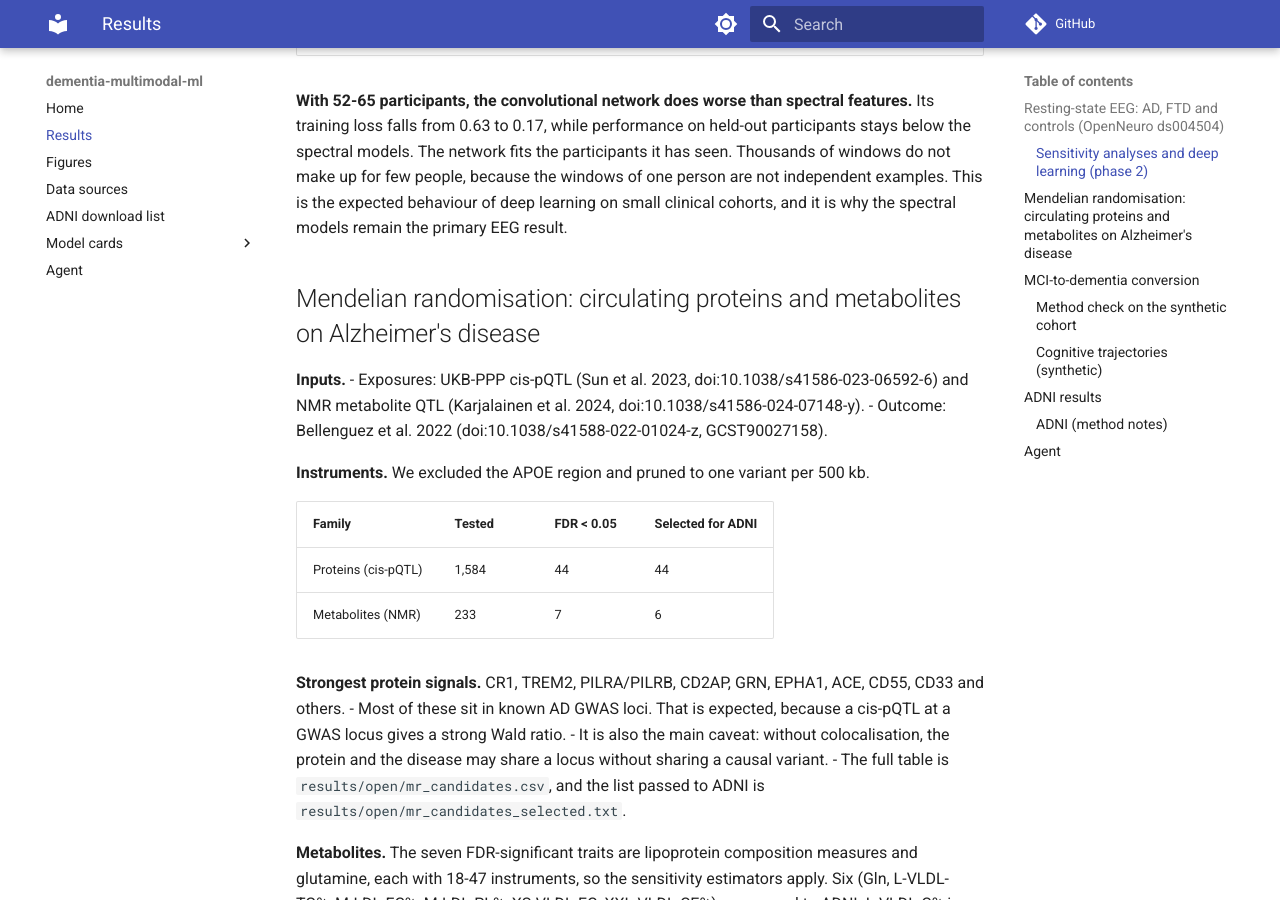
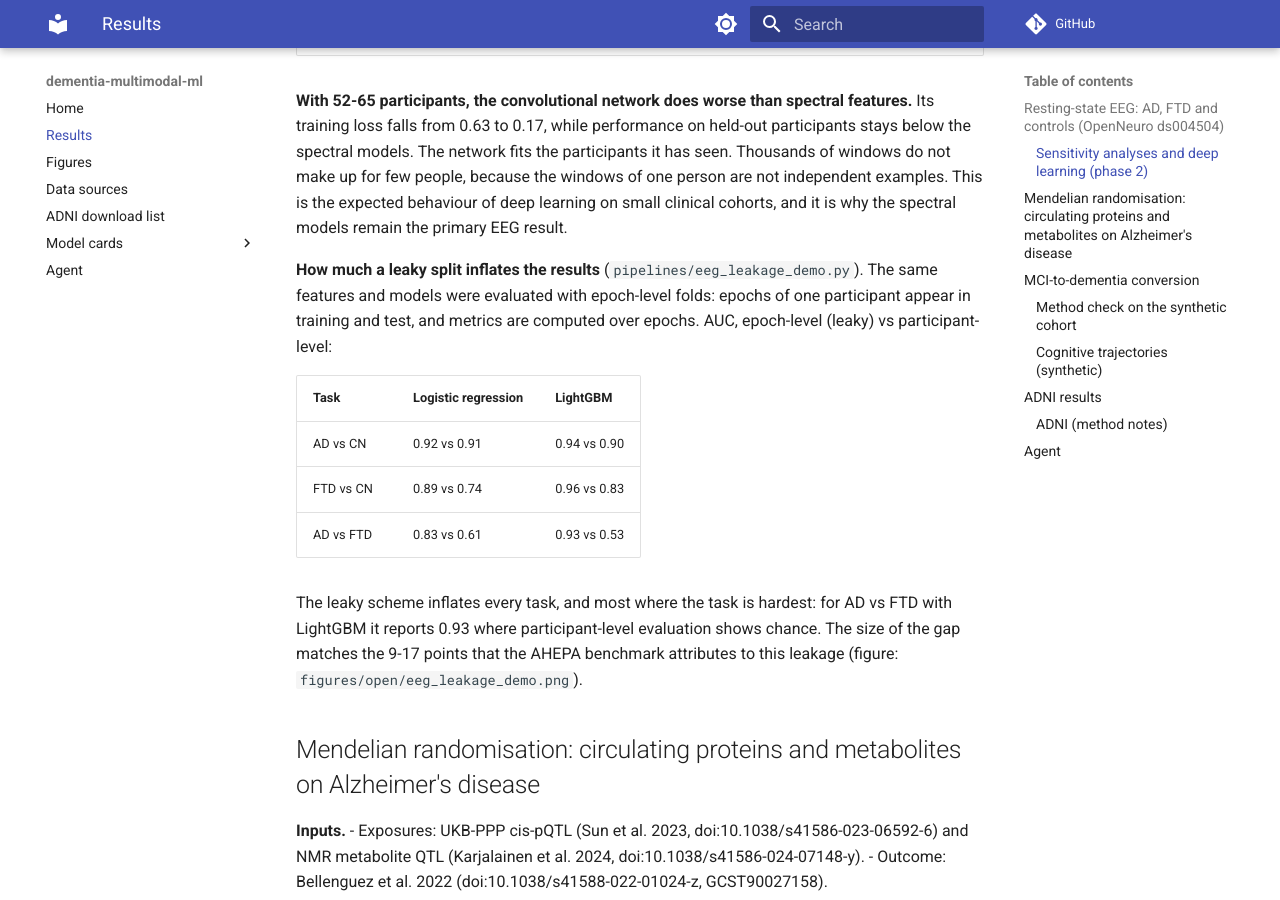
Before and after one commit to mdegiulio97/dementia-multimodal-ml, an MkDocs documentation site: the page built from docs/RESULTS.md, in a window 1280 px wide and 900 px high, scrolled down 2034 px. Built offline with MkDocs 1.6.1 and Material for MkDocs 9.7.7, drawn with Linux system fonts in a browser that asks for light colours; comment, search, counter and statistics services are not loaded; some of the changed text lies outside the part shown.

Commit message:
release: v0.10.0 (EEG leakage demo, SuSiE benchmark against UKB-PPP, ORCID in CITATION.cff)

```diff
--- a/docs/RESULTS.md
+++ b/docs/RESULTS.md
@@ -74,6 +74,22 @@ spectral models. The network fits the participants it has seen. Thousands of win
 up for few people, because the windows of one person are not independent examples. This is the
 expected behaviour of deep learning on small clinical cohorts, and it is why the spectral models
 remain the primary EEG result.
+
+**How much a leaky split inflates the results** (`pipelines/eeg_leakage_demo.py`). The same
+features and models were evaluated with epoch-level folds: epochs of one participant appear in
+training and test, and metrics are computed over epochs. AUC, epoch-level (leaky) vs
+participant-level:
+
+| Task | Logistic regression | LightGBM |
+|---|---|---|
+| AD vs CN | 0.92 vs 0.91 | 0.94 vs 0.90 |
+| FTD vs CN | 0.89 vs 0.74 | 0.96 vs 0.83 |
+| AD vs FTD | 0.83 vs 0.61 | 0.93 vs 0.53 |
+
+The leaky scheme inflates every task, and most where the task is hardest: for AD vs FTD with
+LightGBM it reports 0.93 where participant-level evaluation shows chance. The size of the gap
+matches the 9-17 points that the AHEPA benchmark attributes to this leakage
+(figure: `figures/open/eeg_leakage_demo.png`).
 
 ## Mendelian randomisation: circulating proteins and metabolites on Alzheimer's disease
 
@@ -181,6 +197,19 @@ candidates that held up with Kunkle 2019.
   candidates.
 - **Caveat ⚠.** Ten credible sets for EPHA1 at n ≈ 34,000 point to sensitivity to small LD
   differences. The reference is UK Biobank, as are the pQTLs, which limits this.
+
+**Check against published SuSiE results** (`pipelines/benchmark_susie_ukbppp.py`). UKB-PPP ran
+SuSiE on individual-level data (Sun et al. 2023, doi:10.1038/s41586-023-06592-6, Supplementary
+Table 16). A published credible set counts as recovered when the lead variant of one of our sets
+falls inside it.
+
+| Locus | Published sets | Our sets | Published recovered | Identical lead |
+|---|---|---|---|---|
+| ACE | 5 | 5 | 5 ✓ | 4 |
+| EPHA1 | 8 | 10 | 8 ✓ | 7 |
+
+Every published set is recovered. The two extra sets at EPHA1 are expected when an external LD
+reference replaces in-sample LD.
 
 **Epitope-effect check ⚠.** A variant that changes the protein sequence can change how the
 Olink antibody binds the protein without changing its amount. In that case the cis-pQTL partly
--- a/pyproject.toml
+++ b/pyproject.toml
@@ -1,6 +1,6 @@
 [project]
 name = "dementia-ml"
-version = "0.1.0"
+version = "0.10.0"
 description = "Multimodal biostatistics and machine learning for MCI-to-Alzheimer conversion, open-data Mendelian randomisation and EEG, with a local tool-using agent"
 readme = "README.md"
 authors = [
--- a/src/dementia_ml/__init__.py
+++ b/src/dementia_ml/__init__.py
@@ -1,3 +1,3 @@
 """Multimodal statistical and machine-learning analysis of dementia data."""
 
-__version__ = "0.1.0.dev0"
+__version__ = "0.10.0"
```
Also changed, not shown: README.md (+2 -0 lines), 2 other files.
